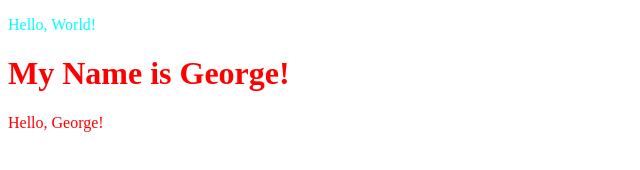
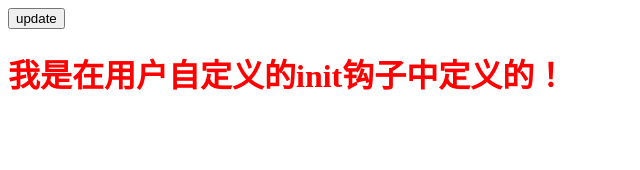
Before and after one commit to George-bin/snabbdom-learn, a plain HTML site: page index.html in a window 1280 px wide. Shown: the whole page, without its empty margins (0-640 px from the left). Drawn offline with Linux system fonts and the light colour scheme.

Commit message:
no message

```diff
--- a/es/snabbdom.js
+++ b/es/snabbdom.js
@@ -18,6 +18,8 @@ function sameVnode(vnode1, vnode2) {
 function isVnode(vnode) {
     return vnode.sel !== undefined;
 }
+
+// 创建一个key和oldIdx的映射表
 function createKeyToOldIdx(children, beginIdx, endIdx) {
     var _a;
     var map = {};
@@ -79,11 +81,11 @@ export function init(modules, domApi) {
         var i;
         var data = vnode.data;
         if (data !== undefined) {
-            // 如果存在 data.hook.init ，则调用该钩子
+            // 如果自定义了init钩子函数（ vnode.data.hook.init ），则调用该钩子函数
             var init_1 = (_a = data.hook) === null || _a === void 0 ? void 0 : _a.init;
             if (isDef(init_1)) {
                 init_1(vnode);
-                data = vnode.data;
+                data = vnode.data; // 用户可能通过init钩子会修改vnode数据，所以需要重新对data进行赋值操作
             }
         }
         var children = vnode.children;
@@ -96,27 +98,28 @@ export function init(modules, domApi) {
             vnode.elm = api.createComment(vnode.text);
         }
         else if (sel !== undefined) {
-            // Parse selector
-            // 解析选择器
-            var hashIdx = sel.indexOf('#');
-            var dotIdx = sel.indexOf('.', hashIdx);
+            // 解析选择器（Parse selector）
+            var hashIdx = sel.indexOf('#'); // id
+            var dotIdx = sel.indexOf('.', hashIdx); // class
             var hash = hashIdx > 0 ? hashIdx : sel.length;
             var dot = dotIdx > 0 ? dotIdx : sel.length;
-            var tag = hashIdx !== -1 || dotIdx !== -1 ? sel.slice(0, Math.min(hash, dot)) : sel;
+            var tag = hashIdx !== -1 || dotIdx !== -1 ? sel.slice(0, Math.min(hash, dot)) : sel; // 获取tag
             // 根据 tag 创建元素
             var elm = vnode.elm = isDef(data) && isDef(i = data.ns)
                 ? api.createElementNS(i, tag)
                 : api.createElement(tag);
-            // 设置 id
+            // 设置 id（如果存在）
             if (hash < dot)
                 elm.setAttribute('id', sel.slice(hash + 1, dot));
-            // 设置 className
+            // 设置 className（如果存在）
             if (dotIdx > 0)
                 elm.setAttribute('class', sel.slice(dot + 1).replace(/\./g, ' '));
-            // 执行所有模块的 create 钩子，创建对应的内容
+
+            // 执行所有模块的 create 钩子，创建对应的内容（全局钩子create）
             for (i = 0; i < cbs.create.length; ++i)
                 cbs.create[i](emptyNode, vnode);
             // 如果存在 children ，则创建children
+            // 如果存在子元素Vnode节点，则递归将子元素节点插入到当前Vnode节点中，并将已插入的子元素节点在insertedVnodeQueue中作记录
             if (is.array(children)) {
                 for (i = 0; i < children.length; ++i) {
                     var ch = children[i];
@@ -125,11 +128,12 @@ export function init(modules, domApi) {
                     }
                 }
             }
+            // 如果存在子文本节点，则直接将其插入到当前Vnode节点
             else if (is.primitive(vnode.text)) {
-                // 追加文本节点
                 api.appendChild(elm, api.createTextNode(vnode.text));
             }
-            // 执行 vnode.data.hook 中的 create 钩子
+
+            // 如果自定义了create钩子，则调用（执行 vnode.data.hook 中的 create 钩子）
             var hook = vnode.data.hook;
             if (isDef(hook)) {
                 (_b = hook.create) === null || _b === void 0 ? void 0 : _b.call(hook, emptyNode, vnode);
@@ -145,7 +149,7 @@ export function init(modules, domApi) {
         return vnode.elm;
     }
 
-    // 添加Vnodes到真实DOM中
+    // 添加Vnode到真实DOM中
     function addVnodes(parentElm, before, vnodes, startIdx, endIdx, insertedVnodeQueue) {
         for (; startIdx <= endIdx; ++startIdx) {
             var ch = vnodes[startIdx];
@@ -155,6 +159,7 @@ export function init(modules, domApi) {
         }
     }
 
+    // 卸载元素
     function invokeDestroyHook(vnode) {
         var _a, _b;
         var data = vnode.data;
@@ -173,7 +178,7 @@ export function init(modules, domApi) {
         }
     }
 
-    // 删除node（节点）
+    // 删除vnode
     function removeVnodes(parentElm, vnodes, startIdx, endIdx) {
         var _a, _b;
         for (; startIdx <= endIdx; ++startIdx) {
@@ -205,26 +210,31 @@ export function init(modules, domApi) {
     }
 
     /**
-     * 更新子节点:
+     * 更新vnode children:
      * parentElm: 真实要挂载到的DOM元素
      * oldCh: 老Vnode中的子节点
      * newCh: 新Vnode中的子节点
      * insertedVnodeQueue: 用于收集patch中新插入的Vnode
      */
     function updateChildren(parentElm, oldCh, newCh, insertedVnodeQueue) {
+        // 首对比位置
         var oldStartIdx = 0;
         var newStartIdx = 0;
+        // 尾对比位置
         var oldEndIdx = oldCh.length - 1;
+        var newEndIdx = newCh.length - 1;
+        // 第一个子vnode
         var oldStartVnode = oldCh[0];
+        var newStartVnode = newCh[0];
+        // 最后一个子vnode
         var oldEndVnode = oldCh[oldEndIdx];
-        var newEndIdx = newCh.length - 1;
-        var newStartVnode = newCh[0];
         var newEndVnode = newCh[newEndIdx];
         var oldKeyToIdx;
         var idxInOld;
         var elmToMove;
         var before;
-        // 从两端开始开始遍历 children
+
+        // 循环遍历对比oldVnode和vnode，只要有一个遍历结束便退出循环
         while (oldStartIdx <= oldEndIdx && newStartIdx <= newEndIdx) {
             if (oldStartVnode == null) {
                 // 移动索引，因为节点处理过了会置空，所以这里向右移
@@ -298,14 +308,14 @@ export function init(modules, domApi) {
                 newStartVnode = newCh[++newStartIdx];
             }
         }
-        // 新老数组其中一个到达末尾
+        // oldCh和newCh其中有一个遍历结束
         if (oldStartIdx <= oldEndIdx || newStartIdx <= newEndIdx) {
-            // 没有匹配到多余的就直接插入DOM
+            // oldCh先遍历结束，说明newCh中还有vnode元素，直接进行一次性插入
             if (oldStartIdx > oldEndIdx) {
-                // 如果老数组先到达末尾，说明新数组还有更多的元素，这些元素都是新增的，所以一次性插入
-                before = newCh[newEndIdx + 1] == null ? null : newCh[newEndIdx + 1].elm;
+                before = newCh[newEndIdx + 1] == null ? null : newCh[newEndIdx + 1].elm; // newCh尾部子元素可能在oldCh中存在，直接在该dom节点之前插入节点即可
                 addVnodes(parentElm, before, newCh, newStartIdx, newEndIdx, insertedVnodeQueue);
             }
+            // newCh先遍历结束，说明oldCh中还有vnode元素，直接全部删除即可
             else {
                 // 如果新数组先到达末尾，说明新数组比老数组少了一些元素，所以一次性删除
                 removeVnodes(parentElm, oldCh, oldStartIdx, oldEndIdx);
@@ -314,31 +324,36 @@ export function init(modules, domApi) {
     }
 
     /**
-     * 更新节点（对比两个Vnode）:
+     * 两个vnode相似，对比更新dom节点（对比两个Vnode）:
      * oldVnode: 老Vnode
      * vnode: 新vnode
      * insertedVnodeQueue: 用于收集patch中新插入的Vnode
      */
     function patchVnode(oldVnode, vnode, insertedVnodeQueue) {
+        debugger
         var _a, _b, _c, _d, _e;
+        // 用户是否定义了hook
         var hook = (_a = vnode.data) === null || _a === void 0 ? void 0 : _a.hook;
-        // 如果 vnode.data.hook.prepatch 不为空，则执行 prepatch 钩子
+        // 如果用户自定义了 vnode.data.hook.prepatch，则执行 prepatch 钩子
         (_b = hook === null || hook === void 0 ? void 0 : hook.prepatch) === null || _b === void 0 ? void 0 : _b.call(hook, oldVnode, vnode);
-        // 获取挂载节点elm
+
+        // 获取dom elm，就是将要修改的dom节点
         var elm = vnode.elm = oldVnode.elm;
-        // 获取老节点中的children
+
+        // 获取新旧虚拟dom的子元素（children属性）
         var oldCh = oldVnode.children;
         var ch = vnode.children;
-        // 引用相同，表示没有改变
+
+        // 新旧vnode的引用相同，表示没有改变，直接返回
         if (oldVnode === vnode)
             return;
 
-        // 如果vnode和oldvnode相似，对oldvnode本身进行更新
+        // 如果新的vnode中存在data，则调用全局钩子进行对比更新（核心模块中定义的钩子函数）
         if (vnode.data !== undefined) {
             // 1、首先执行全局的update钩子，对vnode.elm本身属性进行更新
             for (var i_3 = 0; i_3 < cbs.update.length; ++i_3)
                 cbs.update[i_3](oldVnode, vnode);
-            // 2、然后调用vnode.data中的update方法，再次对vnode.elm进行更新（执行 vnode.data.hook.update 钩子）
+            // 2、然后调用自定义的update钩子，再次对vnode.elm进行更新（执行 vnode.data.hook.update 钩子）
             (_d = (_c = vnode.data.hook) === null || _c === void 0 ? void 0 : _c.update) === null || _d === void 0 ? void 0 : _d.call(_c, oldVnode, vnode);
         }
 
@@ -401,6 +416,7 @@ export function init(modules, domApi) {
         // patch对比完成，触发 postpatch 钩子
         (_e = hook === null || hook === void 0 ? void 0 : hook.postpatch) === null || _e === void 0 ? void 0 : _e.call(hook, oldVnode, vnode);
     }
+
     // 修补节点
     return function patch(oldVnode, vnode) {
         var i, elm, parent;
--- a/index.html
+++ b/index.html
@@ -7,8 +7,7 @@
   </head>
   <body>
     <div id="app">
-      <p style="color: aqua;">Hello, World!</p>
-      <!-- 123 -->
+      <button id="update-btn">update</button>
     </div>
     <script type="module">
       import { init, h } from './es/snabbdom.js';
@@ -39,19 +38,19 @@
       var vnode = h(
         "div#app",
         {
-          class: { container: true },
-          style: { color: "#f00" },
-          attrs: { href: 'hello' },
-          on: {
-            click: function() {
-              alert('俺被电击了');
-            }
+          style: { color: "#f00" }
         },
+        [
+          h(
+            'h1',
+            {
+              style: { fontWeight: 'bold' },
               hook: {
-            init: function() {
+                init: function(vnode) {
                   console.log('init')
+                  vnode.text = '我是在用户自定义的init钩子中定义的！'
                 },
-            create: function() {
+                create: function(hook, emptyNode, vnode) {
                   console.log('create')
                 },
                 insert: function() {
@@ -75,41 +74,29 @@
                 }
               }
             },
-        [
-          h(
-            'h1',
-            {
-              style: { fontWeight: 'bold' }
-            },
-            'My Name is George!'
-          ),
-          "Hello, George!"
+            'My name is George!'
+          )
         ]
       );
       // 第一次渲染，使用vnode替换app节点的内容
       vnode = patch(app, vnode);
 
       // 创建一个新的vnode
-      // var newVnode = h('div#app',
-      //   {style: {color: 'red'}},
-      //   [
-      //     h('p.name',
-      //     {
-      //       style: {fontWeight: 'normal'}
-      //     }, "My name is tugenhua"),
-      //     ' and yyyyy',
-      //     h('a',
-      //       {
-      //         props: {href: '/bar'}
-      //       }, '我是空智22')
-      //   ]
-      // );
-
-
-      // 将新的newVnode patch到vnode中
-      // setTimeout(() => {
-      //   patch(vnode, newVnode);
-      // }, 5000);
+      var newVnode = h('div#app',
+        {style: {color: 'red'}},
+        [
+          h(
+            'h1',
+            {},
+            'My name is GaoShaSha'
+          )
+        ]
+      );
+      let updateBtn = document.getElementById('update-btn');
+      updateBtn.addEventListener('click', updateVnode)
+      function updateVnode() {
+        patch(vnode, newVnode);
+      }
     </script>
   </body>
 </html>
```
Lines whose indentation alone changed are shown as unchanged.
